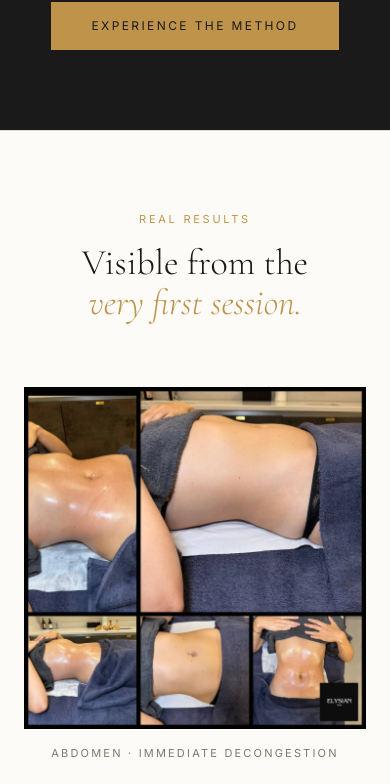
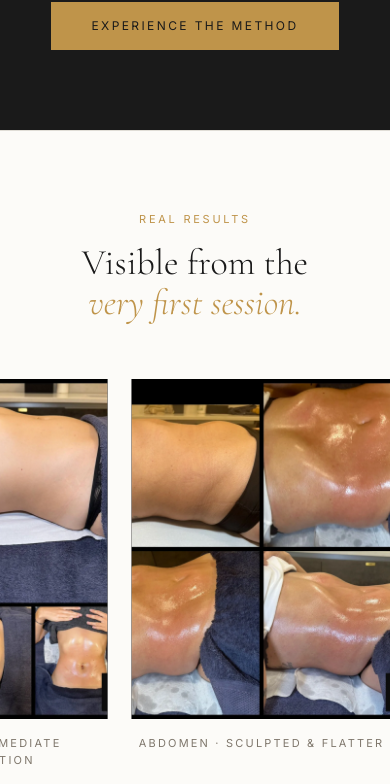
Before and after one commit to stef-project/Elysian-2, a React (Vite) app: page / in a window 390 px wide. Shown: the part 4379-5163 px from the top of the page. Built offline with nearby package versions, Linux system fonts and the light colour scheme.

Commit message:
Make the results section an auto-scrolling band (#12)
Convert the results grid into a continuous, hover-pausing marquee of the
real before/after photos (abdomen x2, legs), duplicated for a seamless
loop.

```diff
--- a/src/components/sections/Results.tsx
+++ b/src/components/sections/Results.tsx
@@ -1,30 +1,39 @@
 import { motion } from "framer-motion";
-import abdomen from "../../assets/result-abdomen-1.webp";
+import abdomen1 from "../../assets/result-abdomen-1.webp";
+import abdomen2 from "../../assets/result-abdomen-2.webp";
 import legs from "../../assets/result-legs.webp";
 
 const results = [
   {
-    src: abdomen,
+    src: abdomen1,
     caption: "Abdomen · immediate decongestion",
-    alt: "Abdominal lymphatic drainage results: decongestion and flatter stomach, Elysian Paris",
+    alt: "Abdominal lymphatic drainage before and after: decongestion and flatter stomach, Elysian Paris",
+  },
+  {
+    src: abdomen2,
+    caption: "Abdomen · sculpted & flatter",
+    alt: "Abdominal lymphatic drainage before and after: visibly sculpted and flatter stomach, Elysian Paris",
   },
   {
     src: legs,
-    caption: "Legs · lighter & sculpted",
-    alt: "Lighter, decongested legs after lymphatic drainage at Elysian Paris, London",
+    caption: "Legs · lighter & decongested",
+    alt: "Legs before and after lymphatic drainage: lighter and decongested, Elysian Paris, London",
   },
 ];
 
+// Duplicated so the band scrolls seamlessly
+const track = [...results, ...results];
+
 export function Results() {
   return (
-    <section id="results" className="py-20 md:py-32 bg-background border-t border-border">
+    <section id="results" className="py-20 md:py-32 bg-background border-t border-border overflow-hidden">
       <div className="max-w-5xl mx-auto px-6">
         <motion.div
           initial={{ opacity: 0, y: 16 }}
           whileInView={{ opacity: 1, y: 0 }}
           viewport={{ once: true }}
           transition={{ duration: 0.8 }}
-          className="text-center mb-16"
+          className="text-center mb-14"
         >
           <p className="font-sans text-[11px] tracking-[0.25em] uppercase text-primary mb-4">
             Real Results
@@ -34,18 +43,14 @@ export function Results() {
             <span className="italic text-primary">very first session.</span>
           </h2>
         </motion.div>
+      </div>
 
-        <div className="grid grid-cols-1 md:grid-cols-2 gap-6">
-          {results.map((r, i) => (
-            <motion.figure
-              key={i}
-              initial={{ opacity: 0, y: 20 }}
-              whileInView={{ opacity: 1, y: 0 }}
-              viewport={{ once: true }}
-              transition={{ duration: 0.7, delay: i * 0.12 }}
-              data-testid={`card-result-${i}`}
-            >
-              <div className="aspect-square overflow-hidden bg-[#1A1A1A]">
+      {/* Auto-scrolling band (pauses on hover) */}
+      <div className="group relative">
+        <div className="flex w-max gap-6 animate-[results-marquee_38s_linear_infinite] group-hover:[animation-play-state:paused]">
+          {track.map((r, i) => (
+            <figure key={i} className="shrink-0 w-[260px] md:w-[320px]">
+              <div className="h-[340px] md:h-[420px] overflow-hidden bg-[#1A1A1A]">
                 <img
                   src={r.src}
                   alt={r.alt}
@@ -56,14 +61,21 @@ export function Results() {
               <figcaption className="mt-4 text-center font-sans text-[11px] tracking-[0.2em] uppercase text-muted-foreground">
                 {r.caption}
               </figcaption>
-            </motion.figure>
+            </figure>
           ))}
         </div>
+      </div>
 
-        <p className="mt-12 text-center font-sans text-[11px] tracking-[0.1em] uppercase text-muted-foreground/70">
-          Genuine client results, taken in-clinic · Individual results may vary
-        </p>
-      </div>
+      <p className="mt-12 text-center font-sans text-[11px] tracking-[0.1em] uppercase text-muted-foreground/70">
+        Genuine client results, taken in-clinic · Individual results may vary
+      </p>
+
+      <style>{`
+        @keyframes results-marquee {
+          from { transform: translateX(0); }
+          to { transform: translateX(calc(-50% - 0.75rem)); }
+        }
+      `}</style>
     </section>
   );
 }
```
